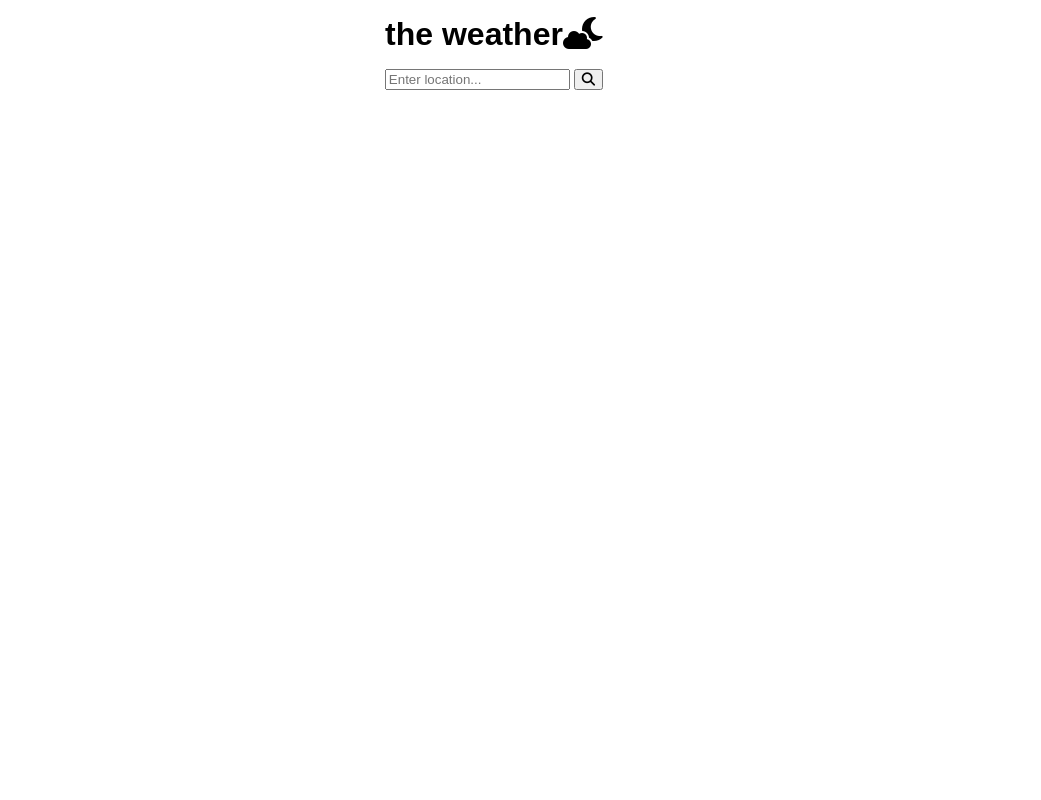
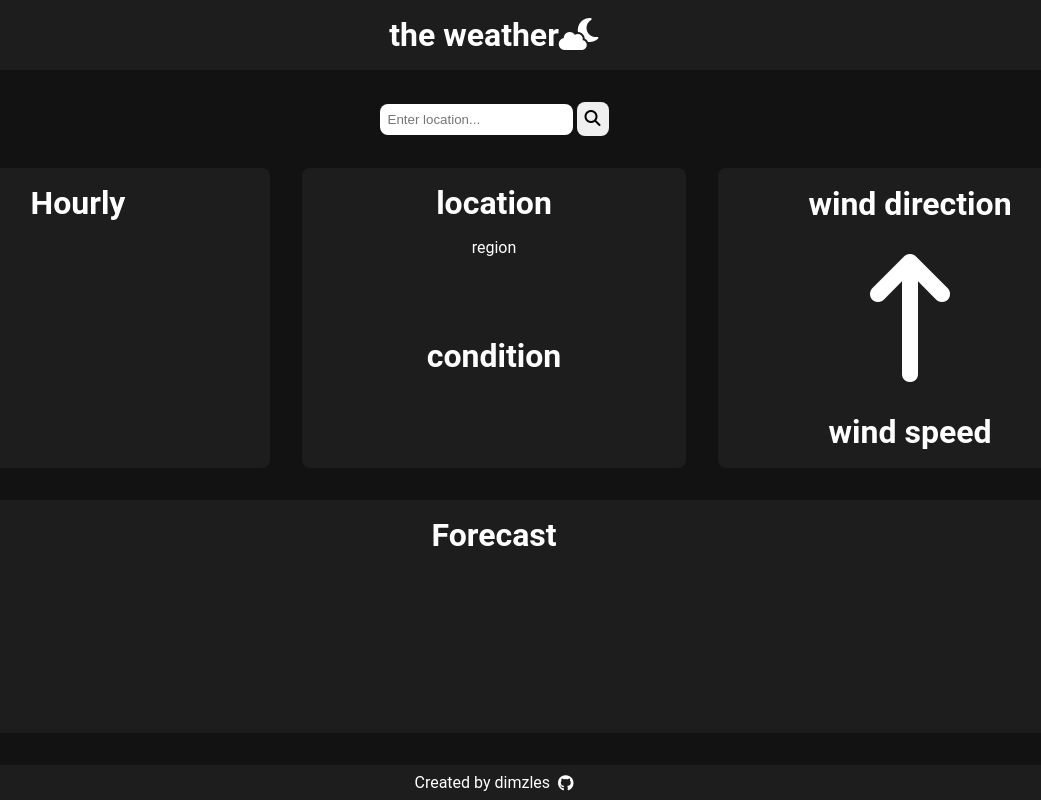
Before and after one commit to dimzles/weather-app, a website built with webpack: page dist/index.html in a window 1280 px wide. Shown: the whole page, without its empty margins (146-1187 px from the left). Built offline with nearby package versions, Linux system fonts and the light colour scheme; no server answers.

Commit message:
Add html and styling for layout and design

```diff
--- a/src/style.css
+++ b/src/style.css
@@ -1,32 +1,162 @@
-* {
+
+
+*,
+*::before,
+*::after {
   box-sizing: border-box;
+  margin: 0;
+  padding: 0;
 }
 
 :root {
-  --main-font: 'Rubik', sans-serif
+  --main-font: 'Roboto', sans-serif;
+  --primary: #121212;
+  --secondary: #1d1d1d;
+  --accent: rgb(109, 1, 197);
 }
 
-html {
-  height: 100%;
+
+body {
+  height: 100vh;
 }
 
-body {
-  min-height: 100vh;
-  margin: 0;
+.container {
+  display: grid;
+  min-height: 100%;
+  grid-template-rows: auto 1fr auto;
+  background-color: var(--primary);
 }
 
 header {
   display: flex;
   padding: 1rem 0;
+  background-color: var(--secondary);
 }
 
-h1 {
+.header-txt {
   margin: auto;
   font-family: var(--main-font);
+  color: white;
 }
 
 main {
+  display: grid;
+  min-height: 100%;
+  grid-template-columns: 1fr 1fr 1fr;
+  grid-template-rows: 10% 50% 40%;
+  padding: 1rem;
+}
+
+.form-container {
+  grid-area: 1 / 2 / 2 / 3;
   display: flex;
   justify-content: center;
-  height: 100%;
+  align-items: center;
 }
+
+#location-input {
+  padding: 8px;
+  border-radius: 8px;
+  border: none;
+}
+
+#search {
+  border-radius: 8px;
+  font-size: 1rem;
+  padding: 8px;
+  border: none;
+}
+
+#hourly-card {
+  grid-area: 2 / 1 / 3 / 2;
+  display: grid;
+  margin: 1rem;
+  padding: 1rem;
+  background-color: var(--secondary);
+  border-radius: 8px;
+  color: white;
+  font-family: var(--main-font);
+  grid-template-rows: repeat(10, 1fr)
+}
+
+.hourly-h1 {
+  margin: auto;
+}
+
+#location-card {
+  grid-area: 2 / 2 / 3 / 3;
+  display: flex;
+  flex-direction: column;
+  margin: 1rem;
+  padding: 1rem;
+  border-radius: 8px;
+  background-color: var(--secondary);
+  gap: 3rem;
+}
+
+.location-data, .temperature-data {
+  display: flex;
+  flex-direction: column;
+  align-items: center;
+  color: white;
+  font-family: var(--main-font);
+  gap: 1rem;
+}
+
+#wind-card {
+  grid-area: 2 / 3 / 3 / 4;
+  display: grid;
+  grid-template-rows: 15% 70% 15%;
+  margin: 1rem;
+  padding: 1rem;
+  border-radius: 8px;
+  background-color: var(--secondary);
+  font-family: var(--main-font);
+  color: white;
+}
+
+.wind-item {
+  margin: auto;
+}
+
+#wind-speed {
+  font-size: 2rem;
+  font-weight: bold;
+}
+
+.fa-arrow-up-long {
+  font-size: 8rem;
+}
+
+#forecast-card {
+  grid-area: 3 / 1 / 4 / 4;
+  display: grid;
+  grid-template-rows: 15% 85%;
+  grid-template-columns: 1fr 1fr 1fr;
+  margin: 1rem;
+  padding: 1rem;
+  background-color: var(--secondary);
+  border-radius: 8px;
+  font-family: var(--main-font);
+  color: white;
+}
+
+.forecast-h1 {
+  grid-area: 1 / 1 / 2 / 4;
+  margin: auto;
+}
+
+footer {
+  display: flex;
+  padding: 8px 0;
+  justify-content: center;
+  background-color: var(--secondary);
+  font-family: var(--main-font);
+  color: white;
+}
+
+.footer-text {
+  display: flex;
+  gap: 8px;
+  align-items: center;
+}
```
Also changed, not shown: dist/index.html.
